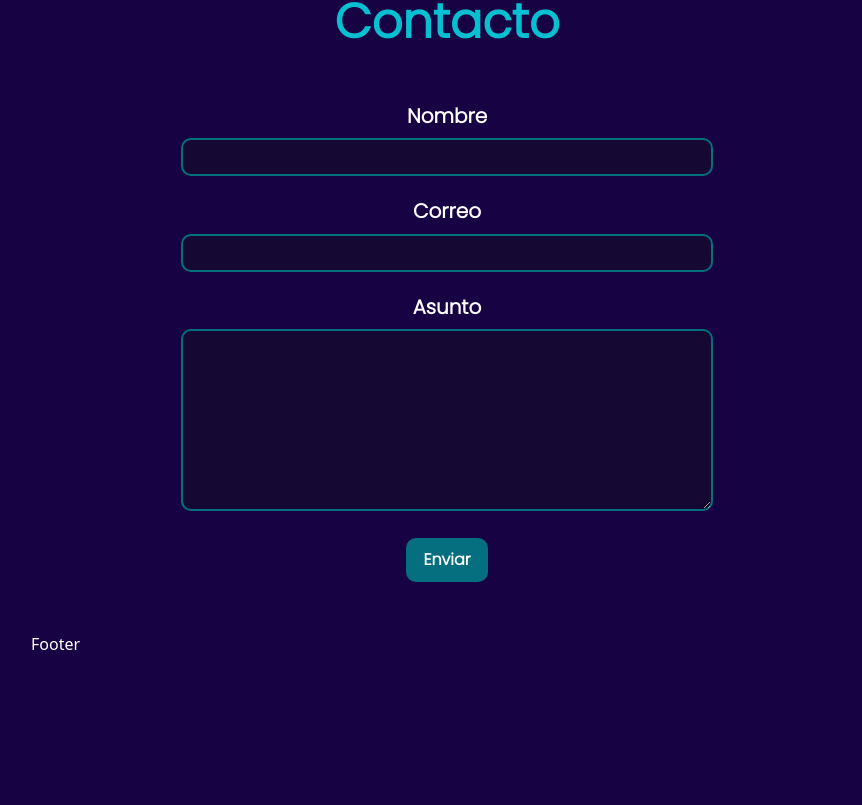
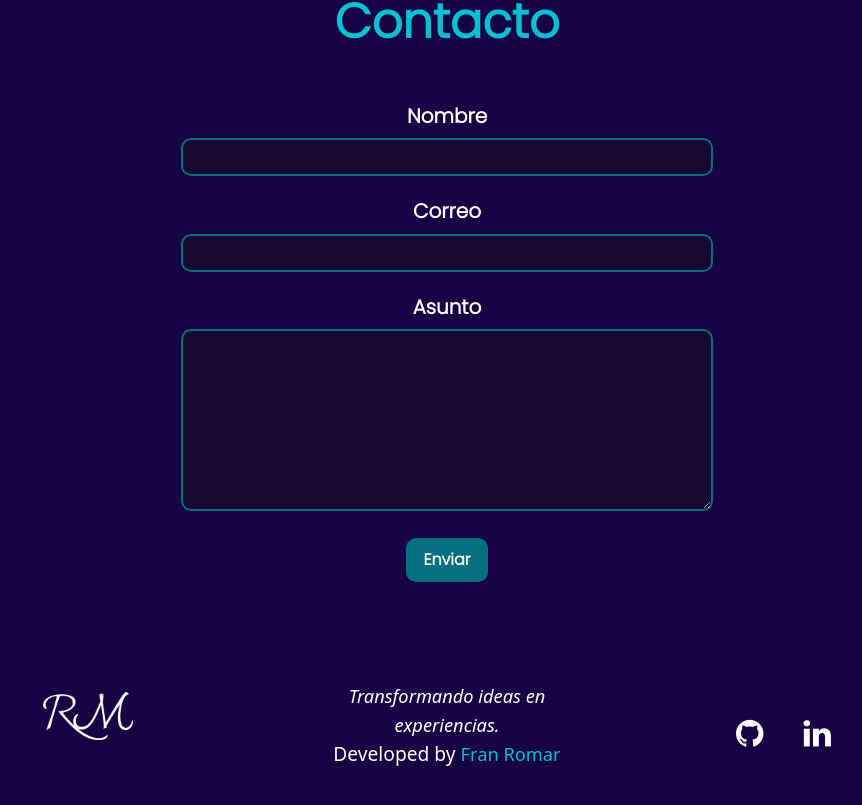
Before and after one commit to Fran-Romar/Romar-Portfolio, a React (Vite) app: page / in a window 1280 px wide. Shown: the part 3049-3854 px from the top of the page, without its empty margins (193-1055 px from the left). Before the commit the page ends 3705 px from the top, so only its background shows below. Built offline with nearby package versions, Linux system fonts and the light colour scheme.

Commit message:
Contact end + media query inicio

```diff
--- a/src/components/Contacto.jsx
+++ b/src/components/Contacto.jsx
@@ -9,23 +9,22 @@ export default function Contacto() {
 
   const sendEmail = (e) => {
     e.preventDefault();
-    setShow(true);
-    // emailjs
-    //   .sendForm(
-    //     "service_vc42bn4",
-    //     "template_1m456xv",
-    //     form.current,
-    //     "rwfwAQXBd-MMmnWKV"
-    //   )
-    //   .then(
-    //     (result) => {
-    //       console.log(result.text);
-    //       setShow(true);
-    //     },
-    //     (error) => {
-    //       console.log(error.text);
-    //     }
-    //   );
+    emailjs
+      .sendForm(
+        "service_vc42bn4",
+        "template_1m456xv",
+        form.current,
+        "rwfwAQXBd-MMmnWKV"
+      )
+      .then(
+        (result) => {
+          console.log(result.text);
+          setShow(true);
+        },
+        (error) => {
+          console.log(error.text);
+        }
+      );
   };
   return (
     <section id="Contacto">
@@ -36,17 +35,23 @@ export default function Contacto() {
         <div>
           <label htmlFor="user_name">Nombre</label>
           <br />
-          <input type="text" name="user_name" id="user_name" />
+          <input type="text" name="user_name" id="user_name" required />
         </div>
         <div>
           <label htmlFor="user_email">Correo</label>
           <br />
-          <input type="email" name="user_email" id="user_email" />
+          <input type="email" name="user_email" id="user_email" required />
         </div>
         <div>
           <label htmlFor="message">Asunto</label>
           <br />
-          <textarea name="message" id="message" cols="30" rows="7"></textarea>
+          <textarea
+            name="message"
+            id="message"
+            cols="30"
+            rows="7"
+            required
+          ></textarea>
         </div>
         <button type="submit">Enviar</button>
       </form>
--- a/src/components/Footer.jsx
+++ b/src/components/Footer.jsx
@@ -1,5 +1,45 @@
 import React from "react";
+import { Container, Row, Col } from "react-bootstrap";
 
 export default function Footer() {
-  return <div>Footer</div>;
+  return (
+    <footer>
+      <Container>
+        <Row>
+          <Col md="4">
+            <a href="/">
+              <img src="logo-white.png" alt="romar" />
+            </a>
+          </Col>
+          <Col md="4">
+            <div className="footer-content">
+              <p>
+                <em>Transformando ideas en experiencias.</em>
+                <br />
+                Developed by <em className="em-title">Fran Romar</em>
+              </p>
+            </div>
+          </Col>
+          <Col md="4">
+            <div className="footer-rrss">
+              <a
+                href="https://github.com/Fran-Romar"
+                target="_blank"
+                rel="noopener noreferrer"
+              >
+                <i className="fa fa-github"></i>
+              </a>
+              <a
+                href="https://www.linkedin.com/in/francisco-javier-rodr%C3%ADguez-mart%C3%ADn-6946b81b9/"
+                target="_blank"
+                rel="noopener noreferrer"
+              >
+                <i className="fa fa-linkedin"></i>
+              </a>
+            </div>
+          </Col>
+        </Row>
+      </Container>
+    </footer>
+  );
 }
--- a/src/components/SobreMi.jsx
+++ b/src/components/SobreMi.jsx
@@ -12,7 +12,7 @@ export default function SobreMi() {
         <em className="imp-content">Ingeniería Informática</em> y un apasionado
         desarrollador web. Mi pasión por crear experiencias digitales asombrosas
         me ha llevado a explorar el emocionante mundo del{" "}
-        <em className="imp-content">desarrollo web</em>. Con un enfoque en la
+        <em className="imp-content">desarrollo web</em>. Con un enfoque en la{" "}
         <em className="imp-content">innovación</em> y la{" "}
         <em className="imp-content">creatividad</em>, disfruto transformando
         ideas en sitios web dinámicos y atractivos.
--- a/src/css/App.css
+++ b/src/css/App.css
@@ -245,8 +245,7 @@ nav{
 /* Proyectos */
 
 #Proyectos{
-    padding-top: 125px;
-    padding-bottom: 75px;
+    padding: 125px 0 75px 0;
     font-family: var(--fuente-principal);
     text-align: center;
 
@@ -417,6 +416,14 @@ form div input, textarea{
     text-align: center;
 }
 
+form div input:hover{
+    box-shadow: 0 0 5px var(--terciario);
+}
+
+form div textarea:hover{
+    box-shadow: 0 0 5px var(--terciario);
+}
+
 form button{
     border: none;
     background-color: var(--secundario);
@@ -488,3 +495,119 @@ form button:hover{
 .confirm-form-container i:hover{
     color: var(--secundario);
 }
+
+/* Footer */
+
+footer{
+    padding: 50px 0;
+}
+
+footer img{
+    padding-top: 10px;
+    width: 90px;
+    transition: all 0.5s ease;
+}
+
+.footer-content{
+    text-align: center;
+    font-size: 120%;
+}
+
+.footer-content em{
+    font-size: 95%;
+}
+
+.footer-rrss{
+    display: flex;
+    align-items: center;
+    justify-content: center;
+
+    float: inline-end;
+
+    height: 100%;
+}
+
+.footer-rrss i{
+    font-size: 200%;
+    margin: 20px;
+    color: white;
+}
+
+.footer-rrss i:hover{
+    color: var(--secundario);
+}
+
+/* Media Query */
+
+@media (max-width: 991.5px){
+
+    /* Inicio */
+
+    #Inicio{
+        padding: 100px 0 40px 0;
+    }
+    .inicio-img-container{
+        padding: 0;
+        display: flex;
+        justify-content: center;
+    }
+    .inicio-img{
+        width: 70%;
+        height: 100%;
+    }
+    .inicio-footer i{
+        float: inline-end;
+        margin: 15px;
+    }
+    .button-cv{
+        margin-top: 0;
+        font-weight: 500;
+    }
+}
+
+@media (max-width: 991.5px){
+
+    /* Proyectos*/
+
+    #Proyectos{
+        padding: 100px 0 0 0;
+    }
+
+    #Proyectos .col-md-4{
+        margin-bottom: 25px;
+    }
+
+    .proyect-container{
+        height: 500px;
+    }
+}
+
+@media (max-width: 564.5px){
+
+    /* Inicio */
+
+    body{
+        width: 90%;
+    }
+    header{
+        width: 90%;
+    }
+    #Inicio{
+        padding: 50px 0 40px 0;
+    }
+    #Inicio h1{
+        font-size: 200%;
+    }
+    #Inicio h2{
+        font-size: 150%;
+    }
+    .inicio-img{
+        width: 225px;
+    }
+    .button-cv{
+        font-size: 80%;
+    }
+    .inicio-footer i{
+        font-size: 150%;
+    }
+}
```
